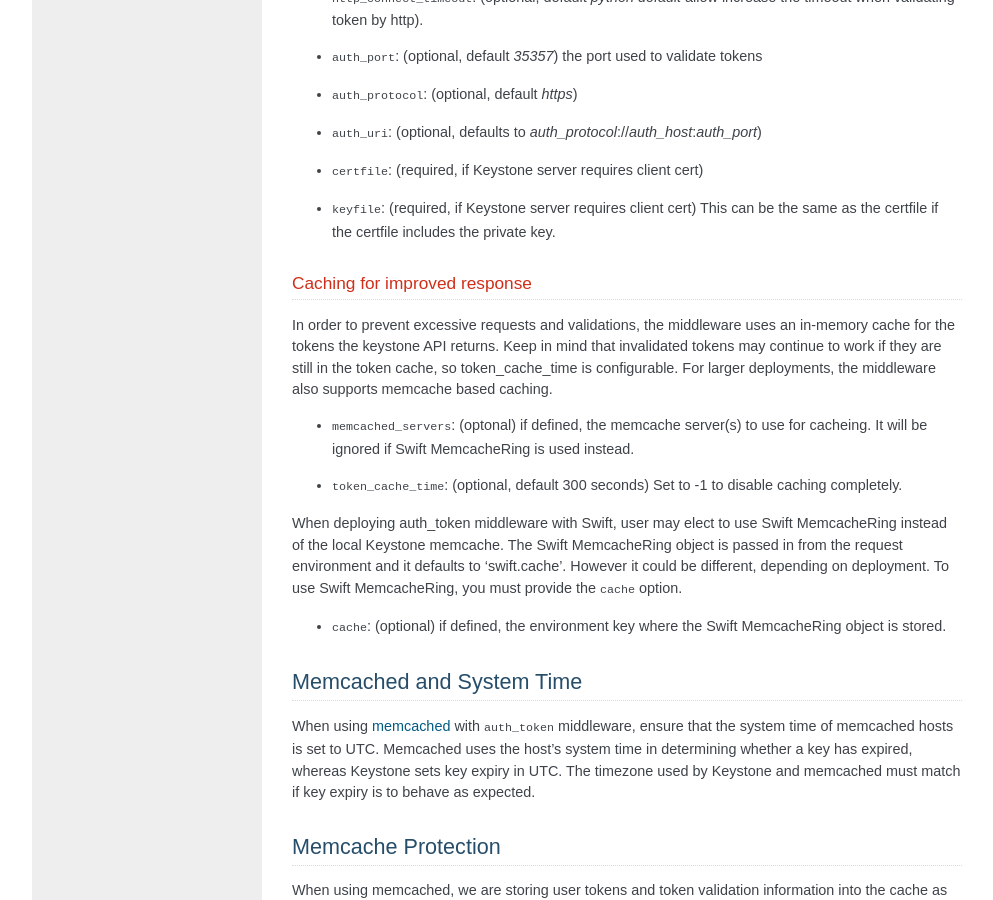
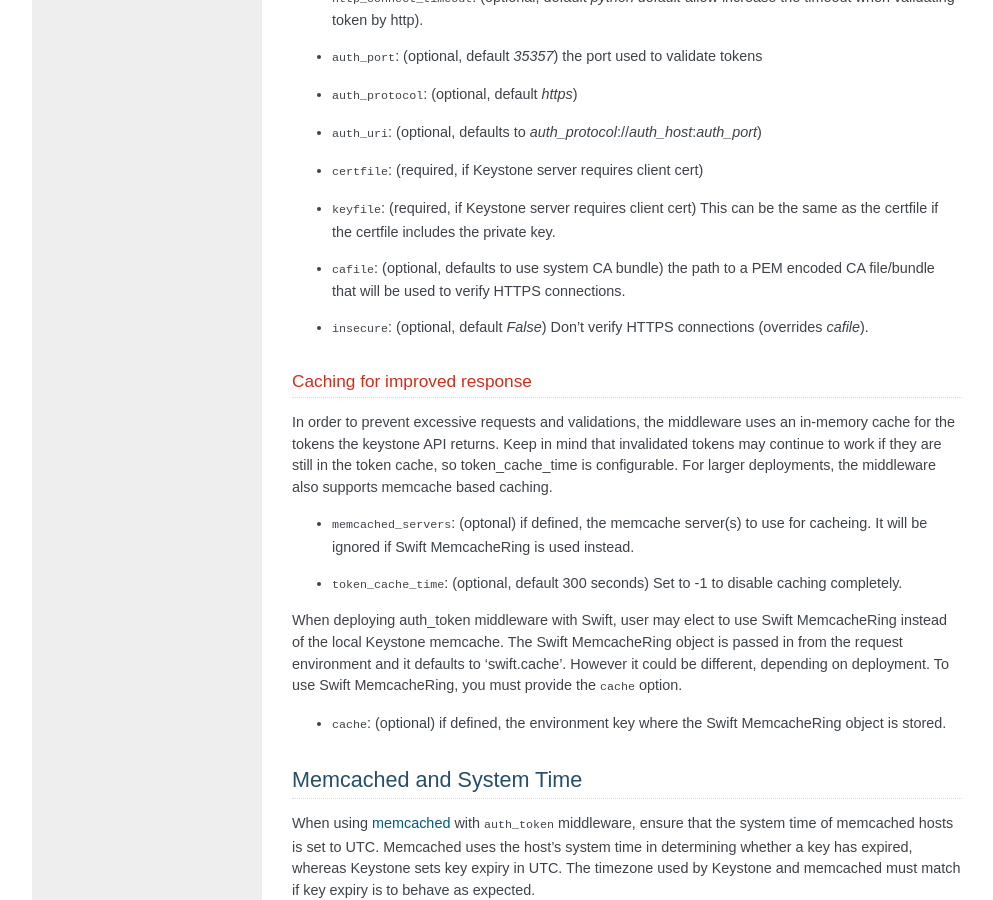
Before and after one commit to openstack/keystonemiddleware, a Sphinx documentation site: the page built from source/middlewarearchitecture.rst, in a window 1280 px wide and 900 px high, scrolled down 3317 px. Shown: the whole window, without its empty margins (128-1121 px from the left). Built offline with Sphinx 7.4.7, drawn with Linux system fonts in a browser that asks for light colours; pages that are not in the unit, such as notebooks, are missing from menus; the version number could not be read and is left out.

Commit message:
Replace HttpConnection in auth_token with Requests
Requests is becoming the standard way of doing http communication, it
also vastly simplifies adding other authentication mechanisms. Use it in
the auth_token middleware.

This adds the ability to specify a CA file that will be used to verify a
HTTPS connections or insecure to specifically ignore HTTPS validation.

SecurityImpact
DocImpact
Partial-Bug: #1188189
Change-Id: Iae94329e7abd105bf95224d28f39f4b746b9eb70

```diff
--- a/source/middlewarearchitecture.rst
+++ b/source/middlewarearchitecture.rst
@@ -193,6 +193,10 @@ Configuration Options
 * ``certfile``: (required, if Keystone server requires client cert)
 * ``keyfile``: (required, if Keystone server requires client cert)  This can be
   the same as the certfile if the certfile includes the private key.
+* ``cafile``: (optional, defaults to use system CA bundle) the path to a PEM
+  encoded CA file/bundle that will be used to verify HTTPS connections.
+* ``insecure``: (optional, default `False`) Don't verify HTTPS connections
+  (overrides `cafile`).
 
 Caching for improved response
 -----------------------------
```
